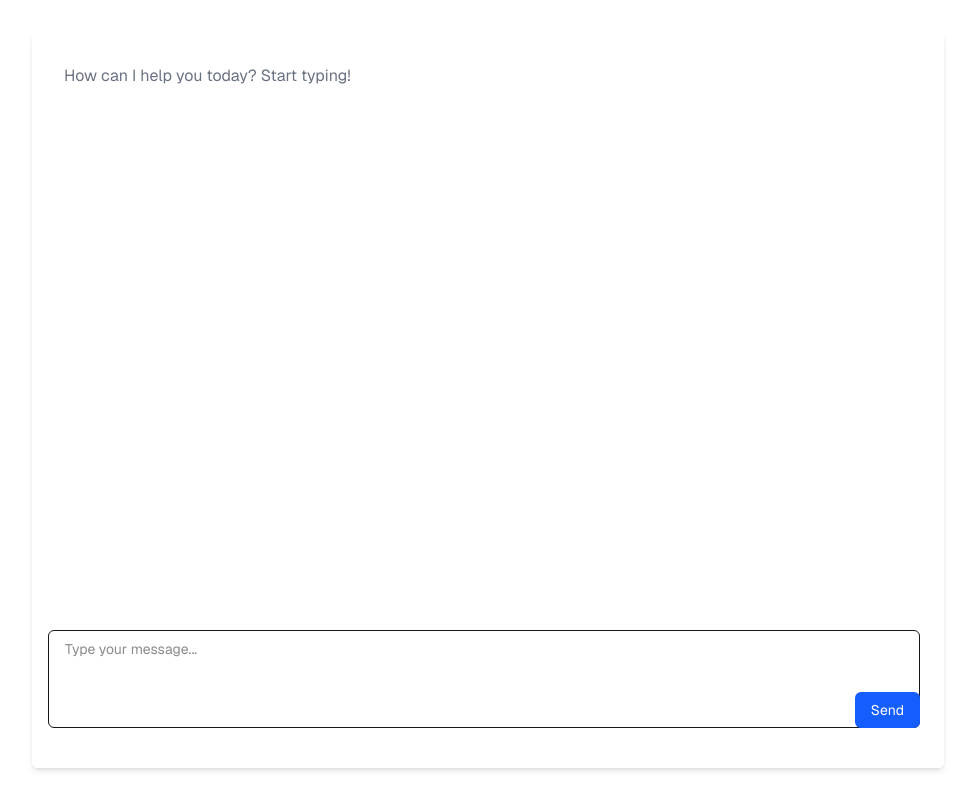
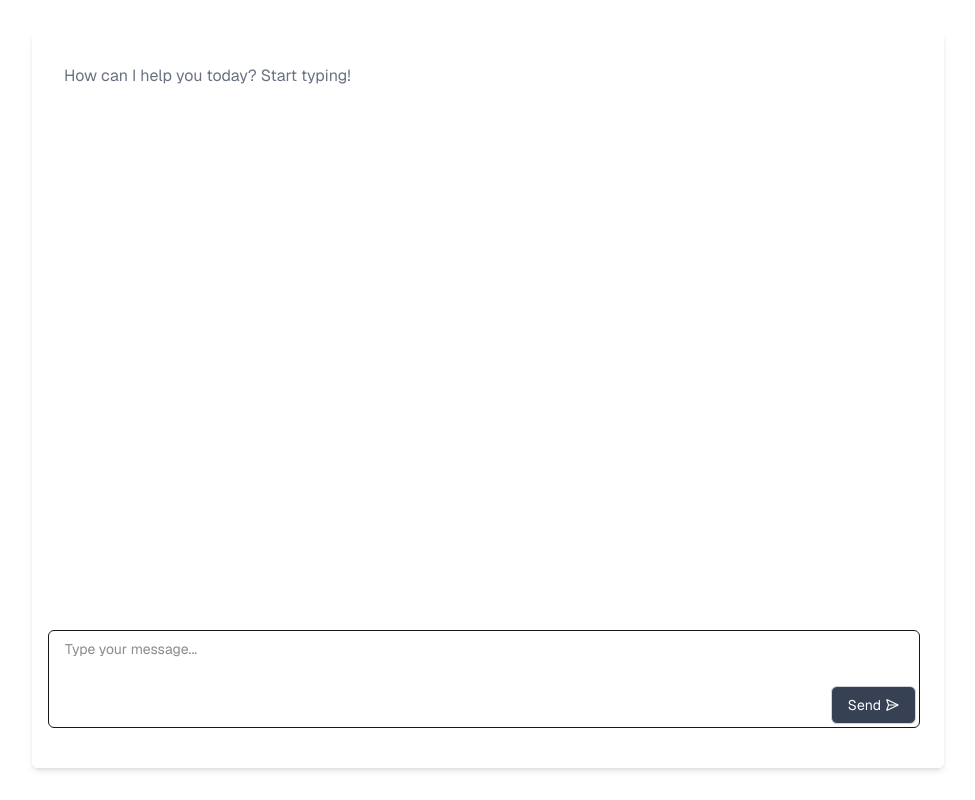
Before and after one commit to rabin-nyaundi/demo-gpt-frontend, a Next.js app: page / in a window 1280 px wide. Shown: the whole page, without its empty margins (152-1127 px from the left). Built offline with nearby package versions, Linux system fonts and the light colour scheme.

Commit message:
Ui update send button

```diff
--- a/app/components/TextArea.tsx
+++ b/app/components/TextArea.tsx
@@ -10,6 +10,7 @@
  */
 
 import React, { useEffect, useState, useRef } from "react";
+import { LuSendHorizontal } from "react-icons/lu";
 import { getBackendUrl } from "../lib/utils";
 
 type Message = {
@@ -89,9 +90,10 @@ const TextArea = ({
       <button
         onClick={sendMessage}
         disabled={isLoading}
-        className="bg-blue-600 hover:bg-blue-700 text-white px-4 py-2 rounded-md text-sm right-2 bottom-0 absolute disabled:opacity-50"
+        className="flex gap-1 bg-gray-700 items-center hover:bg-blue-700 text-white border border-gray-300 px-4 py-2 rounded-md text-sm right-3 bottom-1 absolute disabled:opacity-50"
       >
         {isLoading ? "Sending..." : "Send"}
+        <LuSendHorizontal />
       </button>
       <div ref={chatEndRef} />
     </div>
--- a/app/lib/utils.ts
+++ b/app/lib/utils.ts
@@ -3,7 +3,7 @@ const environment: string | undefined = process?.env?.NEXT_PUBLIC_ENVIRONMENT;
 export function getBackendUrl() {
   const backendUrl: string =
     environment === "development"
-      ? process.env.NEXT_PUBLIC_DEV_BACKEND_URL || "http://localhost:8001"
+      ? process.env.NEXT_PUBLIC_DEV_BACKEND_URL || "http://localhost:8000"
       : process.env.NEXT_PUBLIC_PROD_BACKEND_URL || "";
   return backendUrl;
 }
```
Also changed, not shown: package.json (+6 -5 lines), 1 other file (tests, documents, lock files or other folders).
